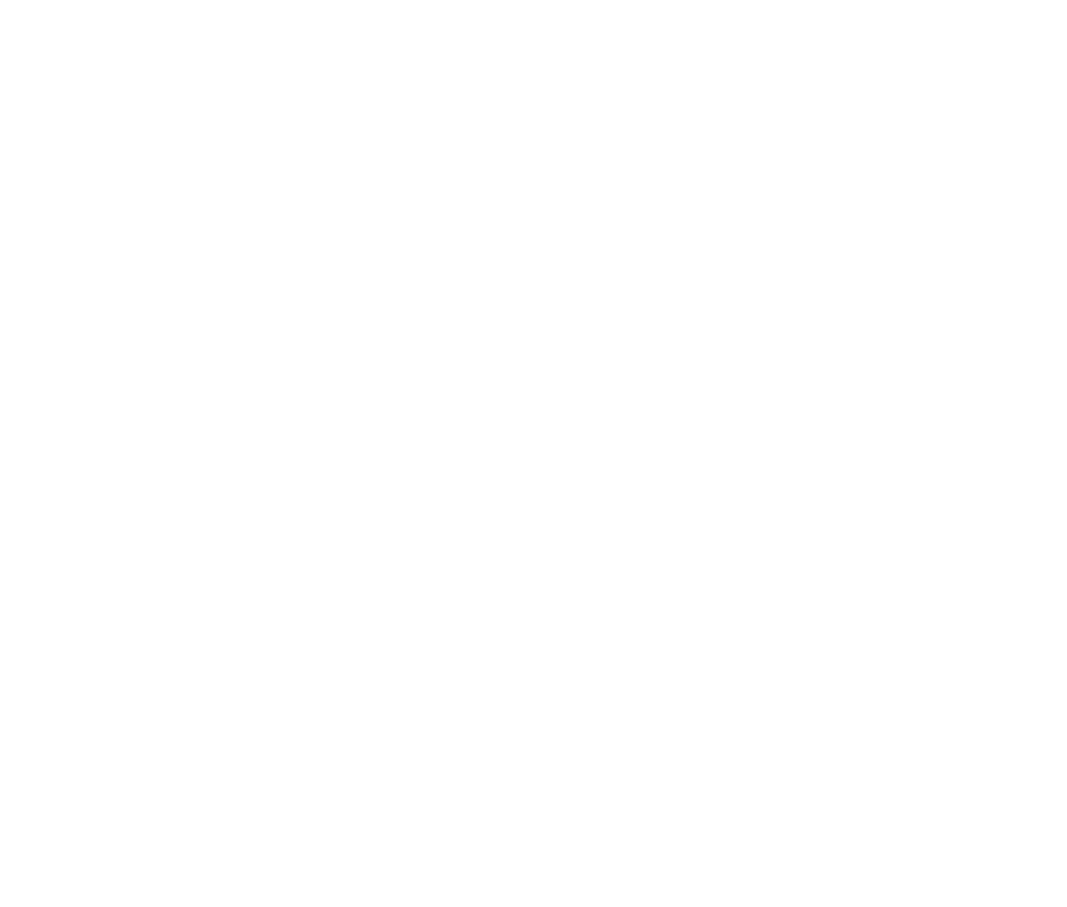
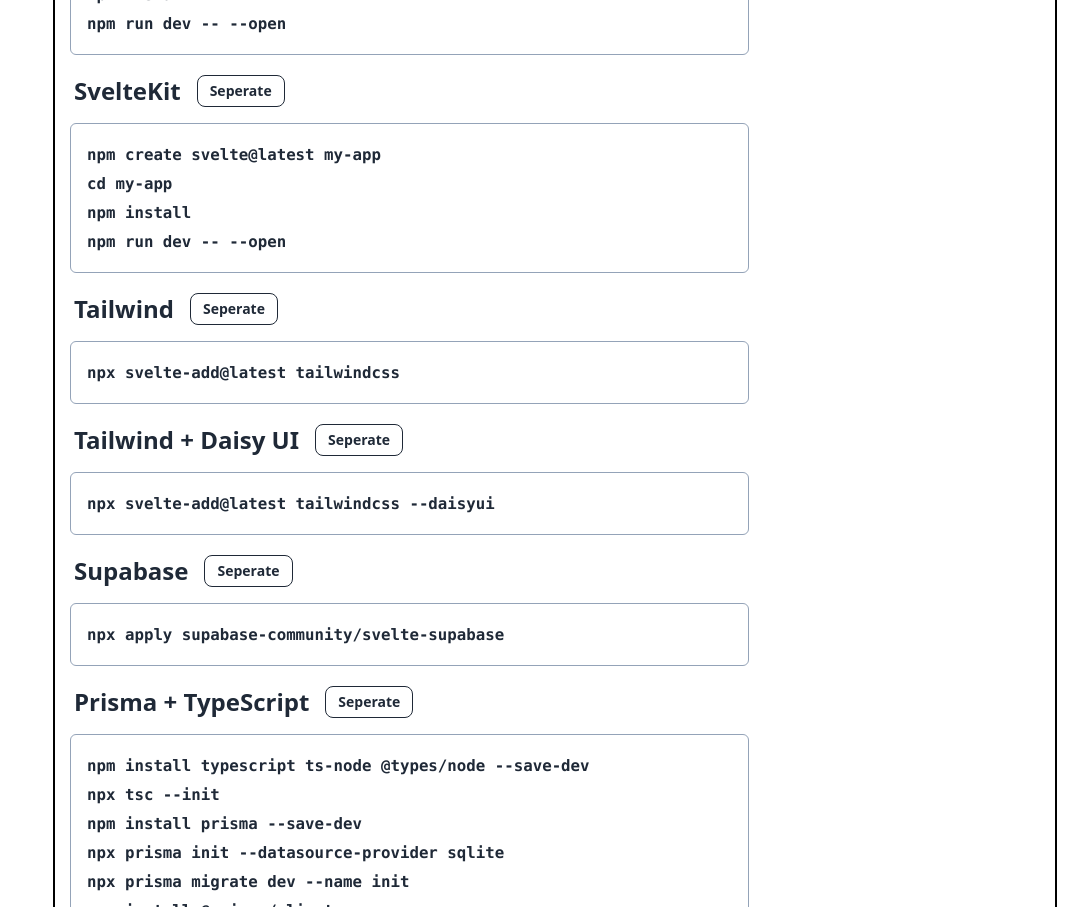
Before and after one commit to SikandarJODD/Tanjiro, a SvelteKit app: page /c/i in a window 1280 px wide. Before the commit this address had no page. Shown: the part 320-1227 px from the top of the page, without its empty margins (213-1280 px from the left). Before the commit the page ends 800 px from the top, so only its background shows below. Built offline with nearby package versions, Linux system fonts and the light colour scheme.

Commit message:
Installation Part

```diff
--- a/src/lib/components/HeroSpecial.svelte
+++ b/src/lib/components/HeroSpecial.svelte
@@ -17,7 +17,7 @@
 			<div
 				class="relative rounded-full px-3 py-1 text-sm leading-7 text-gray-600 ring-1 ring-gray-900/20 hover:ring-gray-900/40 shadow-md"
 			>
-				Latest Updates on Components <a href="/c" class="font-semibold text-indigo-600"
+				Latest Updates on Components <a href="/c/i" class="font-semibold text-indigo-600"
 					><span class="absolute inset-0" aria-hidden="true" /> Installation Part
 					<span aria-hidden="true">&rarr;</span></a
 				>
--- /dev/null
+++ b/src/lib/components/InstallCode.svelte
@@ -0,0 +1,113 @@
+<script>
+	import { fade, scale, fly } from 'svelte/transition';
+	import SmallCodeBox from './SmallCodeBox.svelte';
+	let smCodes = [
+		{
+			title: 'Svelte',
+			code: [
+				'npm create vite@latest my-app --template svelte',
+				'cd my-app',
+				'npm install',
+				'npm run dev -- --open'
+			],
+			isBorder: false
+		},
+		{
+			title: 'SvelteKit',
+			code: [
+				'npm create svelte@latest my-app',
+				'cd my-app',
+				'npm install',
+				'npm run dev -- --open'
+			],
+			isBorder: false
+		},
+		{
+			title: 'Tailwind',
+			code: ['npx svelte-add@latest tailwindcss'],
+			isBorder: false
+		},
+		{
+			title: 'Tailwind + Daisy UI',
+			code: ['npx svelte-add@latest tailwindcss --daisyui'],
+			isBorder: false
+		},
+		{
+			title: 'Supabase',
+			code: ['npx apply supabase-community/svelte-supabase'],
+			isBorder: false
+		},
+		{
+			title: 'Prisma + TypeScript',
+			code: [
+				'npm install typescript ts-node @types/node --save-dev',
+				'npx tsc --init',
+				'npm install prisma --save-dev',
+				'npx prisma init --datasource-provider sqlite',
+				'npx prisma migrate dev --name init',
+				'npm install @prisma/client'
+			],
+			isBorder: false
+		},
+		{
+			title: 'Existing : Prisma + TypeScript',
+			code: [
+				'npm install prisma --save-dev',
+				'npx prisma',
+				'npx prisma init --datasource-provider sqlite',
+				'npx prisma migrate dev --name init',
+				'npm install @prisma/client',
+				'npx prisma generate'
+			],
+			isBorder: false
+		}
+	];
+</script>
+
+<main>
+	{#each smCodes as item}
+		<div class="my-5">
+			<div class="flex align-middle items-center mb-4">
+				<h2>{item.title}</h2>
+				<button
+					class="btn btn-sm capitalize btn-outline mx-3"
+					on:click={() => {
+						if (item.isBorder) {
+							item.isBorder = false;
+						} else {
+							item.isBorder = true;
+						}
+					}}>Seperate</button
+				>
+			</div>
+			{#if item.isBorder === false}
+				<!-- content here -->
+				<div in:fly={{ duration: 300, x: 100, delay: 100 }}>
+					<SmallCodeBox copiedText={item.code.map((n) => n).join('\t \n')} isBorder={item.isBorder}>
+						{#each item.code as code}
+							<div>
+								<code>{code}</code>
+							</div>
+						{/each}
+					</SmallCodeBox>
+				</div>
+			{:else}
+				<div in:fly={{ duration: 300, x: 100, delay: 100 }}>
+					{#each item.code as code}
+						<SmallCodeBox copiedText={code} isBorder={item.isBorder}>
+							<div>
+								<code>{code}</code>
+							</div>
+						</SmallCodeBox>
+					{/each}
+				</div>
+			{/if}
+		</div>
+	{/each}
+</main>
+
+<style>
+	h2 {
+		margin: 0px 4px;
+	}
+</style>
--- /dev/null
+++ b/src/lib/components/SmallCodeBox.svelte
@@ -0,0 +1,42 @@
+<script>
+	import { Copy, CopyCheck, CheckCircle } from 'lucide-svelte';
+	import { scale } from 'svelte/transition';
+	import { copy } from 'svelte-copy';
+	export let copiedText = '';
+	let isHover = false;
+	let isActive = true;
+	export let isBorder = false;
+</script>
+
+<main
+	class="{isBorder
+		? ' my-2 hover:border-slate-900'
+		: ' '} border border-slate-400 md:max-w-[70%] rounded-md px-2 py-4 relative hover:bg-base-200 transition-all duration-300"
+	on:mouseenter={() => (isHover = true)}
+	on:mouseleave={() => (isHover = false)}
+>
+	{#if isHover}
+		<!-- svelte-ignore a11y-click-events-have-key-events -->
+		<div
+			class="absolute top-3 right-3 transition-all duration-100 active:scale-75"
+			transition:scale
+			use:copy={copiedText}
+			on:click={() => {
+				isActive = false;
+				setTimeout(() => {
+					isActive = true;
+				}, 1000);
+			}}
+		>
+			{#if isActive}
+				<Copy />
+			{:else}
+				<!-- <CopyCheck /> -->
+				<CheckCircle color="#1094f9" />
+			{/if}
+		</div>
+	{/if}
+	<code class="p-0 text-lg">
+		<slot />
+	</code>
+</main>
--- a/src/routes/c/+layout.svelte
+++ b/src/routes/c/+layout.svelte
@@ -14,6 +14,10 @@
 		{
 			name: 'Grids',
 			path: '/c/grids'
+		},
+		{
+			name: 'Install',
+			path: '/c/i'
 		}
 	];
 
--- /dev/null
+++ b/src/routes/c/i/+page.svelte
@@ -0,0 +1,6 @@
+<script>
+	import InstallCode from '$lib/components/InstallCode.svelte';
+</script>
+
+<h1>Install SvelteKit</h1>
+<InstallCode />
```
